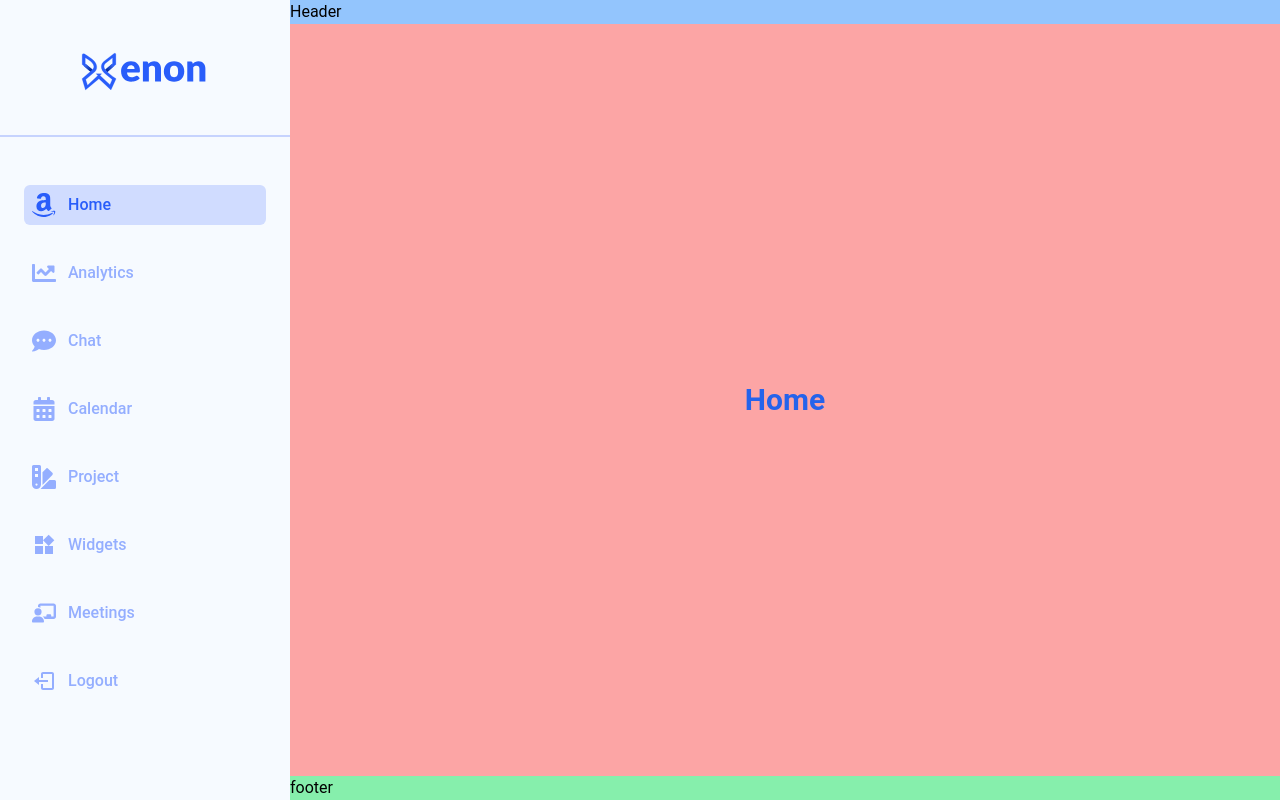
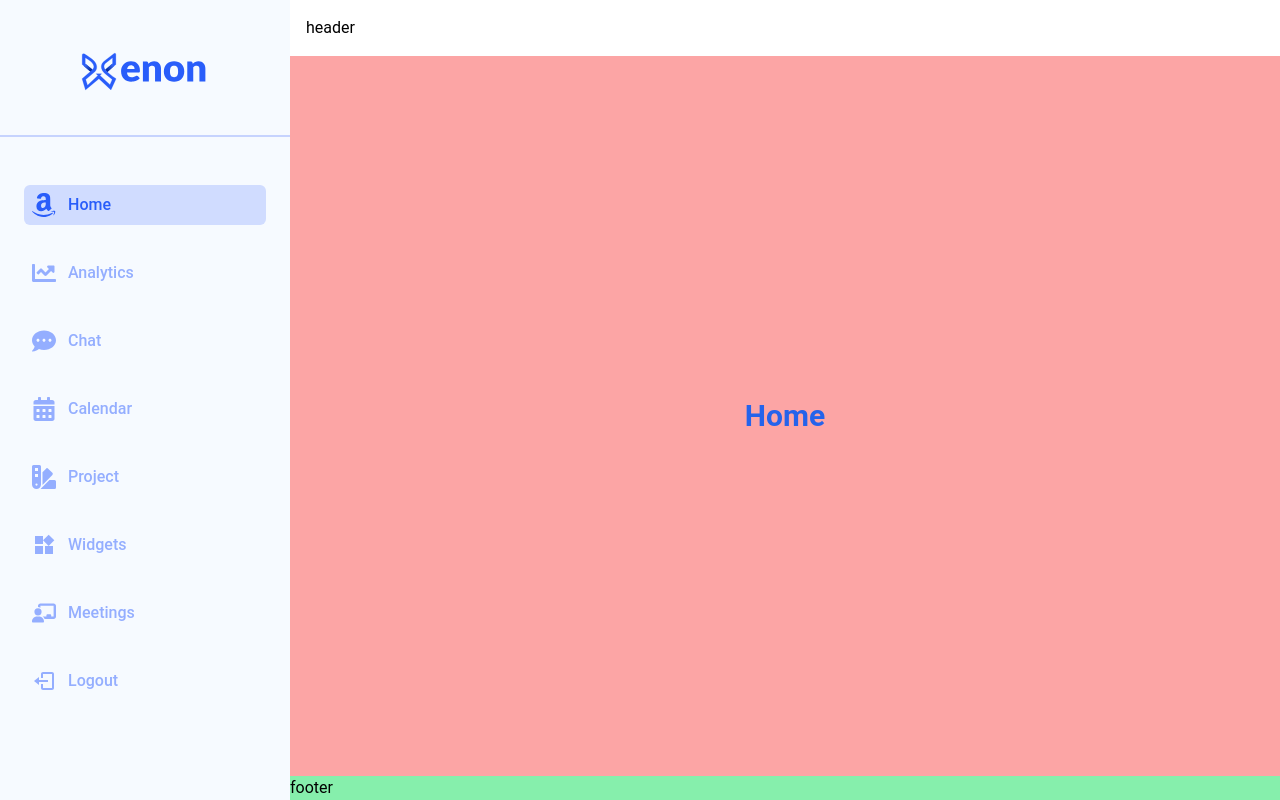
Before and after one commit to jonmid/admin-ucc-2024, a React (Vite) app: page / in a window 1280 px wide. Built offline with nearby package versions, Linux system fonts and the light colour scheme.

Commit message:
[add] header component

```diff
--- a/src/app/App.tsx
+++ b/src/app/App.tsx
@@ -1,5 +1,6 @@
 import { Route, Routes } from 'react-router-dom';
 import Navbar from './components/navbar';
+import Header from './components/header';
 import Home from './screens/Home';
 import Analytics from './screens/Analytics';
 import Chat from './screens/Chat';
@@ -10,7 +11,7 @@ function App() {
     <main className='flex flex-row w-screen h-screen bg-app-white font-roboto'>
       <Navbar />
       <section className='flex-1 grid grid-rows-[auto_1fr_auto]'>
-        <header className='bg-blue-300'>Header</header>
+        <Header />
         <section className='bg-red-300'>
           <Routes>
             <Route path='/' element={<Home />} />
--- /dev/null
+++ b/src/app/components/header.tsx
@@ -0,0 +1,9 @@
+const Header = () => {
+  return (
+    <header className='flex flex-row items-center justify-between p-4 bg-app-white'>
+      <h1>header</h1>
+    </header>
+  );
+};
+
+export default Header;
--- a/src/app/data/data.tsx
+++ b/src/app/data/data.tsx
@@ -25,7 +25,6 @@ type NavbarType = {
   nav: NavItemType[];
 };
 
-// export const dataNavbar = (): NavbarType => ({
 export const dataNavbar = (navItem: number): NavbarType => ({
   logo: {
     title: 'xenon',
--- a/src/main.tsx
+++ b/src/main.tsx
@@ -1,4 +1,3 @@
-import React from 'react';
 import ReactDOM from 'react-dom/client';
 import App from './app/App.tsx';
 import './assets/styles/index.css';
```
